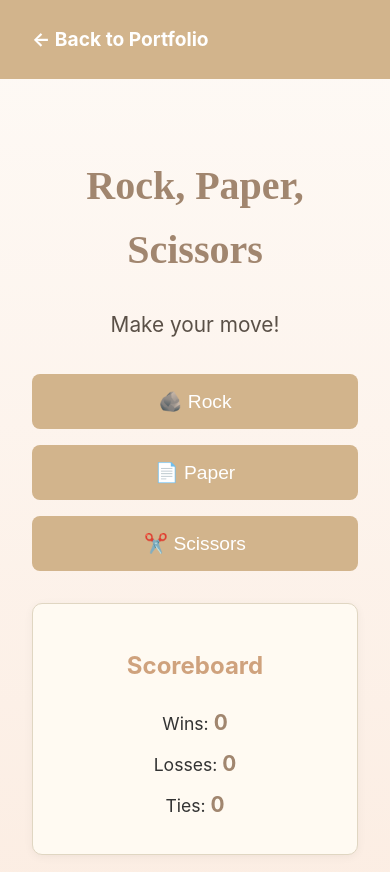
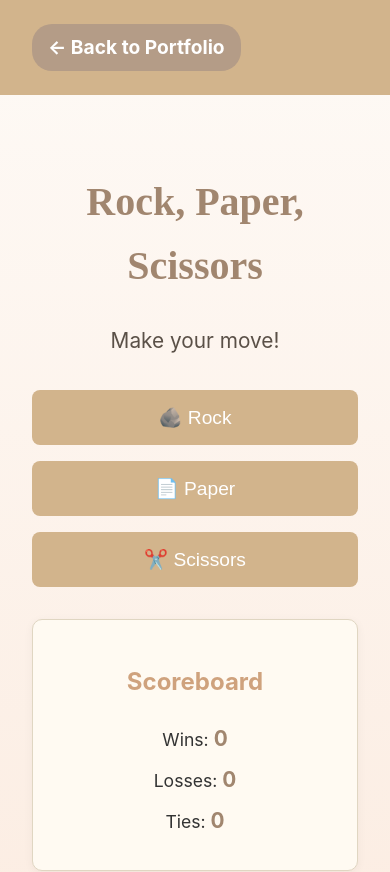
Before and after one commit to Yeshti/Web-Application, a plain HTML site: page projects/rps-game.html in a window 390 px wide. Shown: the top 872 px of the page. Drawn offline with Linux system fonts and the light colour scheme.

Commit message:
Phone layout

```diff
--- a/css/style.css
+++ b/css/style.css
@@ -135,3 +135,15 @@
     transform: translateY(-5px);
     box-shadow: 0 6px 20px rgba(0, 0, 0, 0.1);
   }
+
+  nav a {
+    padding: 0.5rem 1rem;
+    border-radius: 20px;
+    background-color: #b49c87;
+    color: white;
+    font-size: 1rem;
+  }
+
+  nav a:hover {
+    background-color: #9f8570;
+  }
```
Also changed, not shown: projects/rps-game.html (line endings or trailing spaces).
